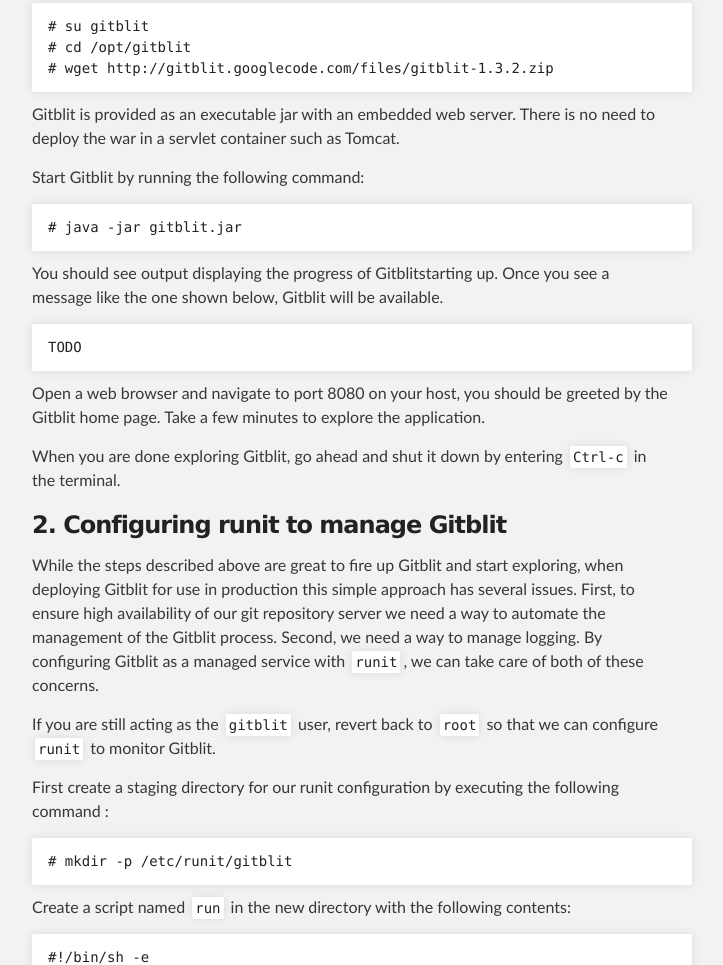
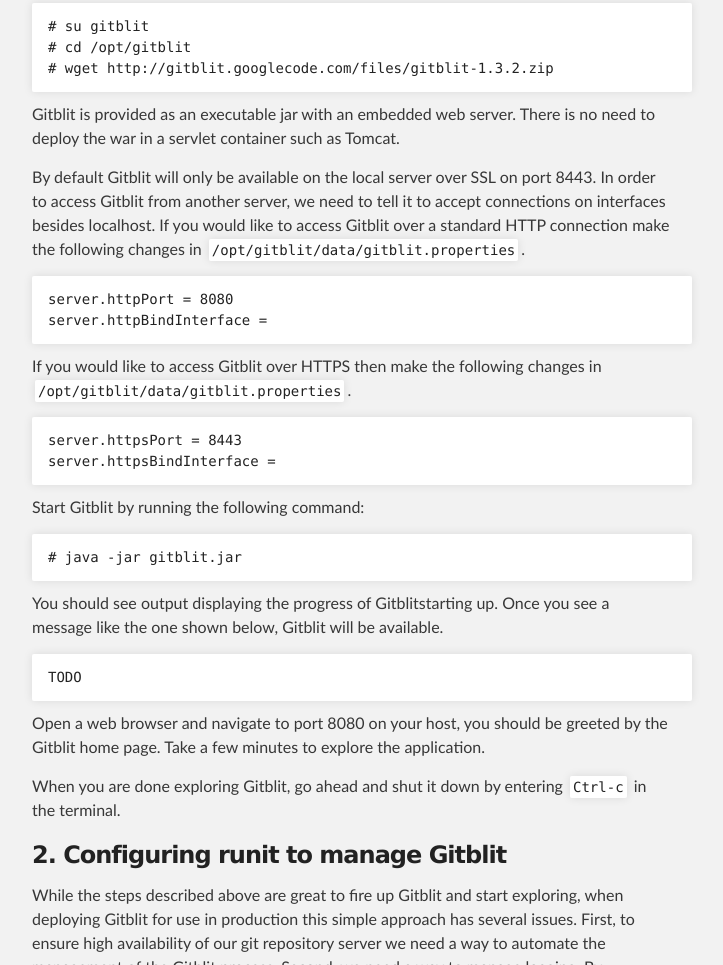
Before and after one commit to kchard/gitblit-quickstart, a plain HTML site: page index.html in a window 1280 px wide. Shown: the part 1461-2426 px from the top of the page, without its empty margins (288-1011 px from the left). Drawn offline with Linux system fonts and the light colour scheme.

```diff
--- a/index.html
+++ b/index.html
@@ -88,6 +88,18 @@ As of this writing the latest version is 1.3.2.</p>
 </code></pre>
 
 <p>Gitblit is provided as an executable jar with an embedded web server. There is no need to deploy the war in a servlet container such as Tomcat. </p>
+
+<p>By default Gitblit will only be available on the local server over SSL on port 8443. In order to access Gitblit from another server, we need to tell it to accept connections on interfaces besides localhost. If you would like to access Gitblit over a standard HTTP connection make the following changes in <code>/opt/gitblit/data/gitblit.properties</code>.</p>
+
+<pre><code>server.httpPort = 8080
+server.httpBindInterface =
+</code></pre>
+
+<p>If you would like to access Gitblit over HTTPS then make the following changes in <code>/opt/gitblit/data/gitblit.properties</code>.</p>
+
+<pre><code>server.httpsPort = 8443
+server.httpsBindInterface =
+</code></pre>
 
 <p>Start Gitblit by running the following command:</p>
 
```
Also changed, not shown: params.json (+1 -1 lines).
